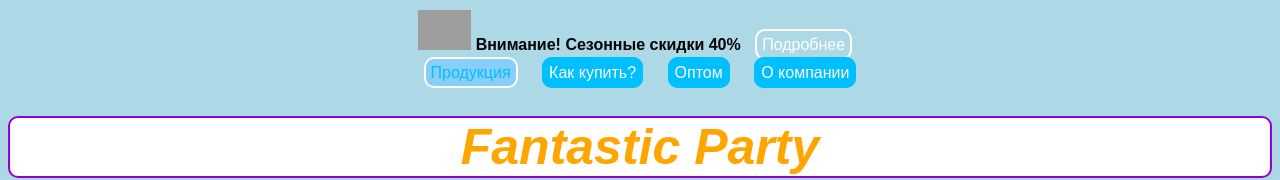
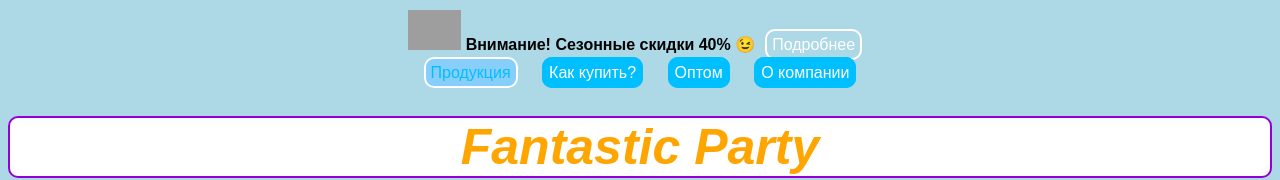
Before and after one commit to Elizavetka2010/Fantastic-Party, a plain HTML site: page index.html in a window 1280 px wide. Shown: the top 180 px of the page. Drawn offline with Linux system fonts and the light colour scheme; grey boxes are pictures that could not be loaded.

Commit message:
Update index.html

```diff
--- a/index.html
+++ b/index.html
@@ -6,7 +6,7 @@
         </head>
         <header>
             <img id ="logo" src="https://mars.algoritmika.org/uploads/2020/12/logo_0_1607675596.svg" height="40px"/>
-            <b>Внимание! Сезонные скидки 40% </b><a href="#discount">Подробнее</a>
+            <b>Внимание! Сезонные скидки 40% 😉</b><a href="#discount">Подробнее</a>
         </header>
         <main>
             <nav>
```
